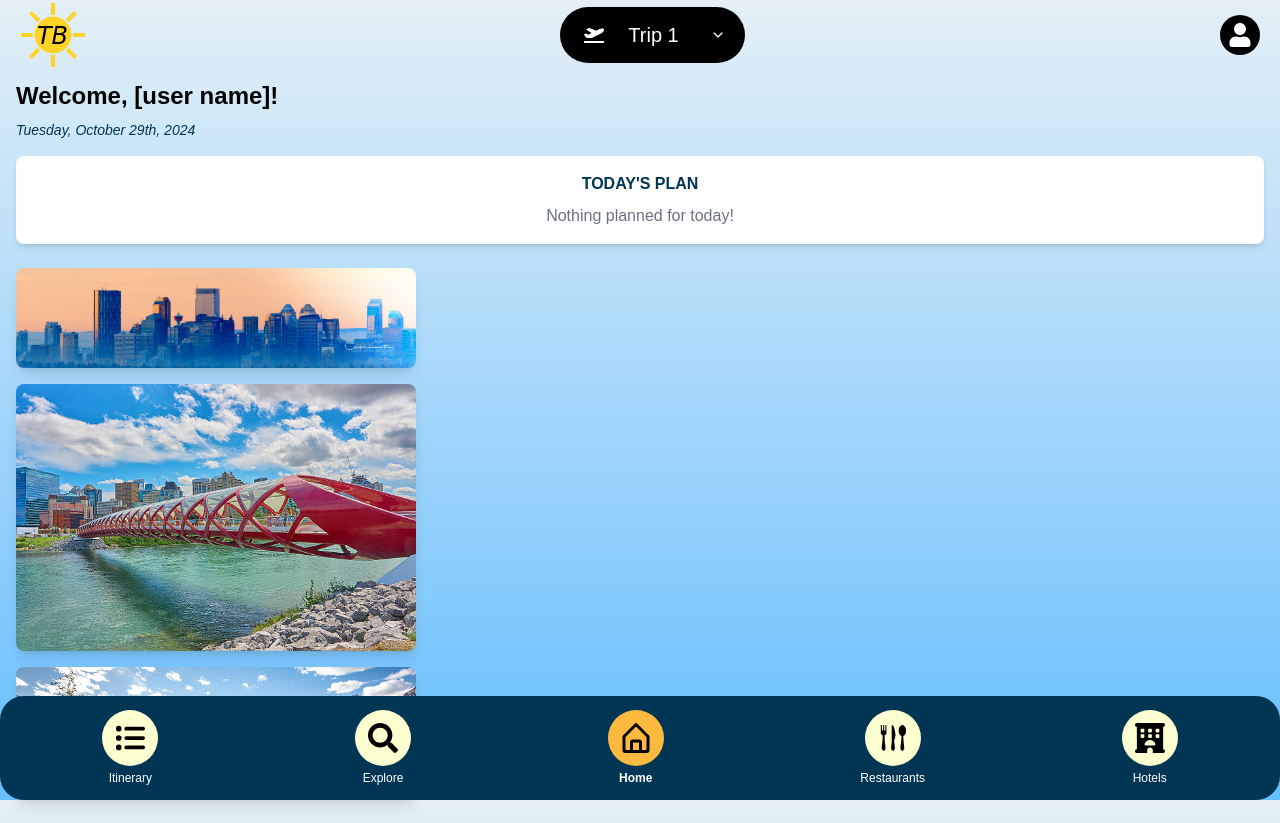
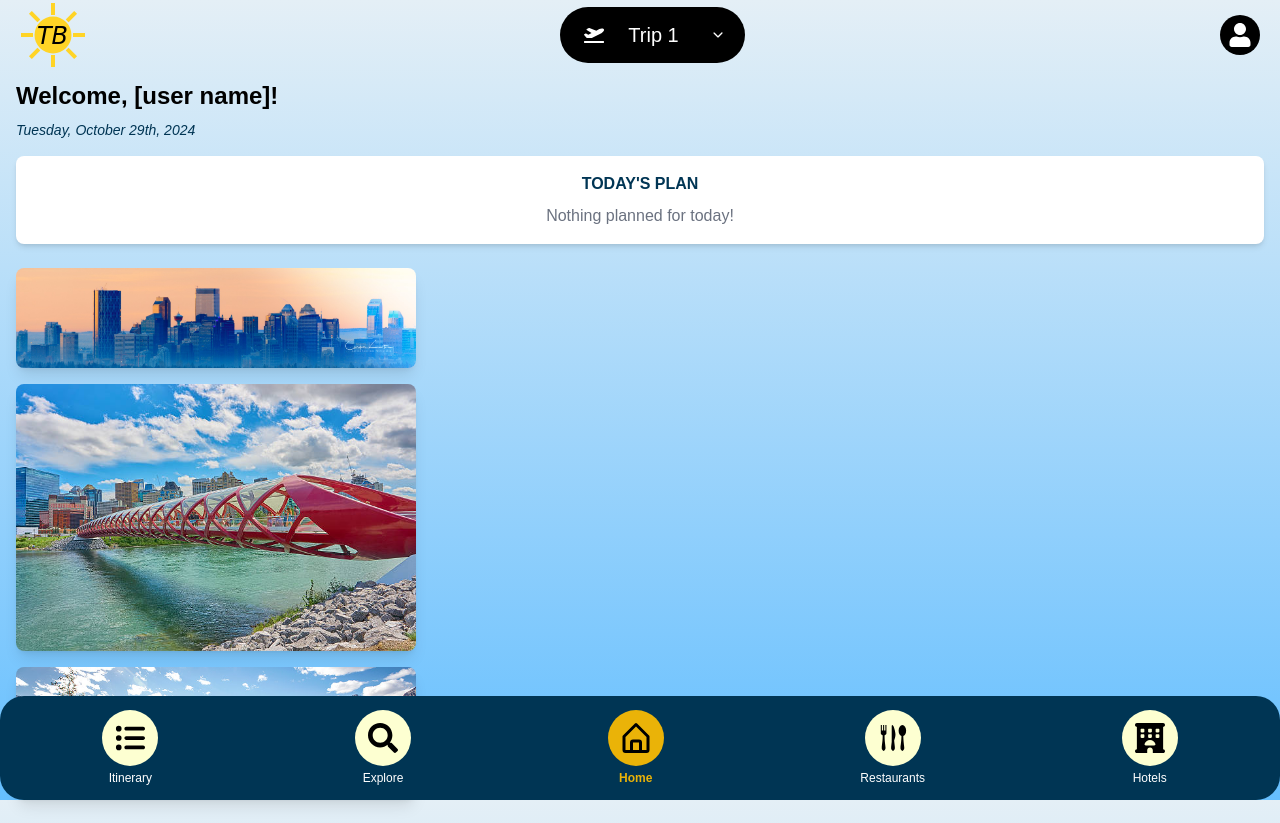
Before and after one commit to KhushiChoksi/CPSC481_T8G2, a Next.js app in the folder travel-app/: page /home in a window 1280 px wide. Built offline with nearby package versions, Linux system fonts and the light colour scheme.

Commit message:
Added active links in navbar

```diff
--- a/travel-app/src/app/components/Navbar.tsx
+++ b/travel-app/src/app/components/Navbar.tsx
@@ -7,53 +7,57 @@ import { FaSearch } from "react-icons/fa";
 import { BiHomeAlt } from "react-icons/bi";
 import { GiForkKnifeSpoon } from "react-icons/gi";
 
+export default function Navbar() {
+    const pathname = usePathname(); // Get the current route
 
-export default function Navbar() {
-    const pathname = usePathname();
-    const isActive = (path: string) => pathname === path;           // will be used to find out which one is active
-
+    // CSS classes for icons and labels
     const circleIcon = "flex items-center justify-center w-14 h-14 bg-light-yellow rounded-full mb-1";
     const labelText = "flex flex-col items-center text-center";
     const activeIcon = "flex items-center justify-center w-14 h-14 bg-hl-orange rounded-full mb-1 font-bold";
     const activeText = "flex flex-col items-center text-center font-bold";
 
+    // Function to check if a link is active
+    const isActive = (path: string) => pathname === path;
+
     return (
         <div className="fixed bottom-0 left-0 w-full bg-darkblue text-white text-xs rounded-3xl">
             <div className="flex justify-around items-center py-3.5 ml-1 mr-1">
-                <Link href="/itinerary">
-                    <div className={isActive("/itinerary") ? activeIcon : circleIcon}>
-                        <FaListUl className="text-black text-3xl"/>
+
+                <Link href="/itinerary" className={`${labelText} ${isActive('/itinerary') ? 'text-yellow-500' : ''}`}>
+                    <div className={`${circleIcon} ${isActive('/itinerary') ? 'bg-yellow-500' : ''}`}>
+                        <FaListUl className="text-black text-3xl" />
                     </div>
                     <span className={isActive("/itinerary") ? activeText : labelText}>Itinerary</span>
                 </Link>
 
-                <Link href="/explore">
-                    <div className={isActive("/explore") ? activeIcon : circleIcon}>
-                        <FaSearch className="text-black text-3xl"/>
+                <Link href="/explore" className={`${labelText} ${isActive('/explore') ? 'text-yellow-500' : ''}`}>
+                    <div className={`${circleIcon} ${isActive('/explore') ? 'bg-yellow-500' : ''}`}>
+                        <FaSearch className="text-black text-3xl" />
                     </div>
                     <span className={isActive("/explore") ? activeText : labelText}>Explore</span>
                 </Link>
 
-                <Link href="/home">
-                    <div className={isActive("/home") ? activeIcon : circleIcon}>
-                        <BiHomeAlt className="text-black text-4xl"/>
+                <Link href="/home" className={`${labelText} ${isActive('/home') ? 'text-yellow-500' : ''}`}>
+                    <div className={`${circleIcon} ${isActive('/home') ? 'bg-yellow-500' : ''}`}>
+                        <BiHomeAlt className="text-black text-4xl" />
                     </div>
                     <span className={isActive("/home") ? activeText : labelText}>Home</span>
                 </Link>
 
-                <Link href="/restaurants" className={labelText}>
-                    <div className={isActive("/restaurants") ? activeIcon : circleIcon}>
-                        <GiForkKnifeSpoon className="text-black text-3xl"/>
+                <Link href="/restaurants" className={`${labelText} ${isActive('/restaurants') ? 'text-yellow-500' : ''}`}>
+                    <div className={`${circleIcon} ${isActive('/restaurants') ? 'bg-yellow-500' : ''}`}>
+                        <GiForkKnifeSpoon className="text-black text-3xl" />
                     </div>
                     <span className={isActive("/restaurants") ? activeText : labelText}>Restaurants</span>
                 </Link>
 
-                <Link href="/hotels">
-                    <div className={isActive("/hotels") ? activeIcon : circleIcon}>
-                        <FaHotel className="text-black text-3xl"/>
+                <Link href="/hotels" className={`${labelText} ${isActive('/hotels') ? 'text-yellow-500' : ''}`}>
+                    <div className={`${circleIcon} ${isActive('/hotels') ? 'bg-yellow-500' : ''}`}>
+                        <FaHotel className="text-black text-3xl" />
                     </div>
                     <span className={isActive("/hotels") ? activeText : labelText}>Hotels</span>
                 </Link>
+
             </div>
         </div>
     );
```
Also changed, not shown: travel-app/src/app/globals.css (line endings or trailing spaces).
